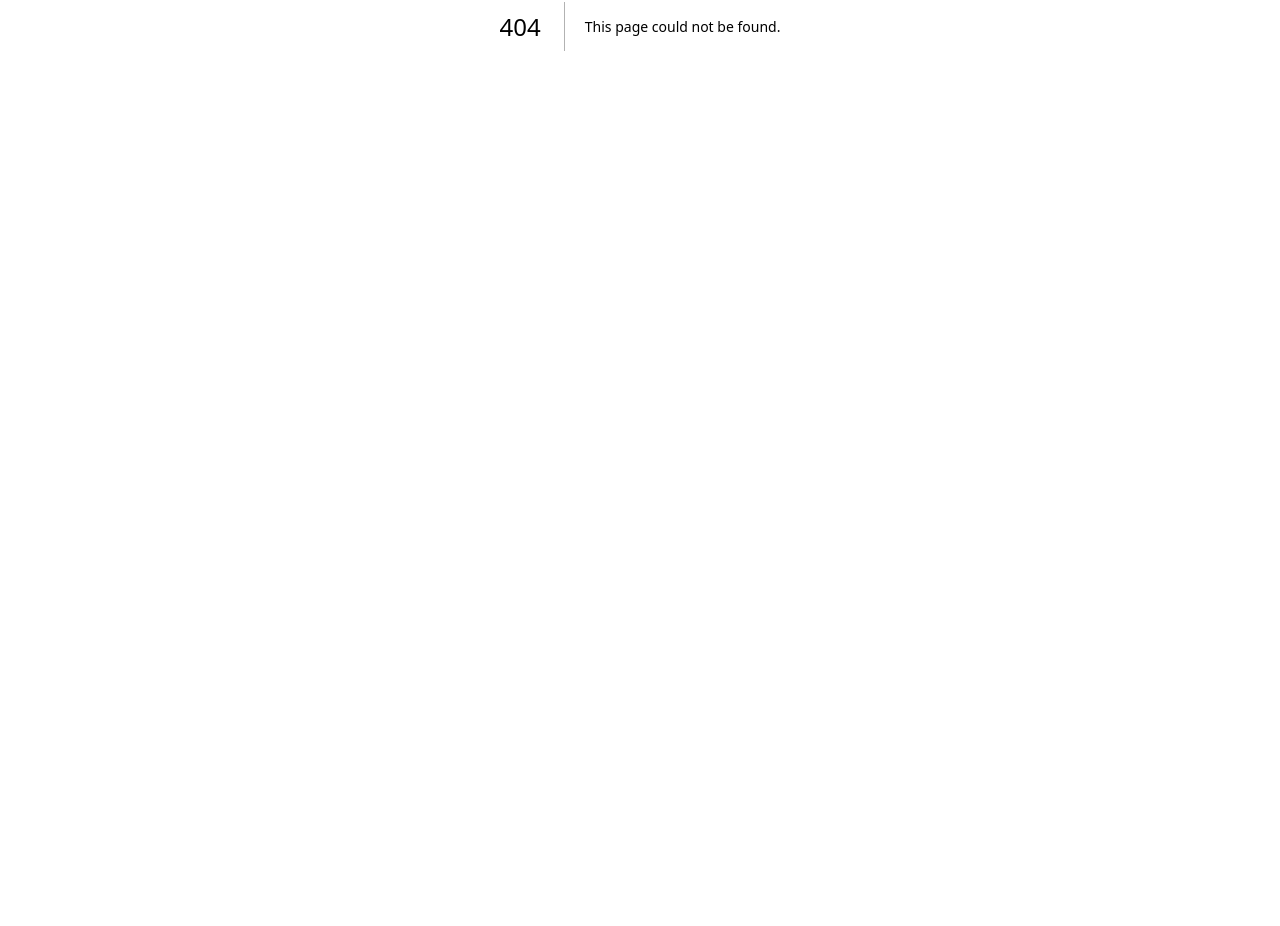
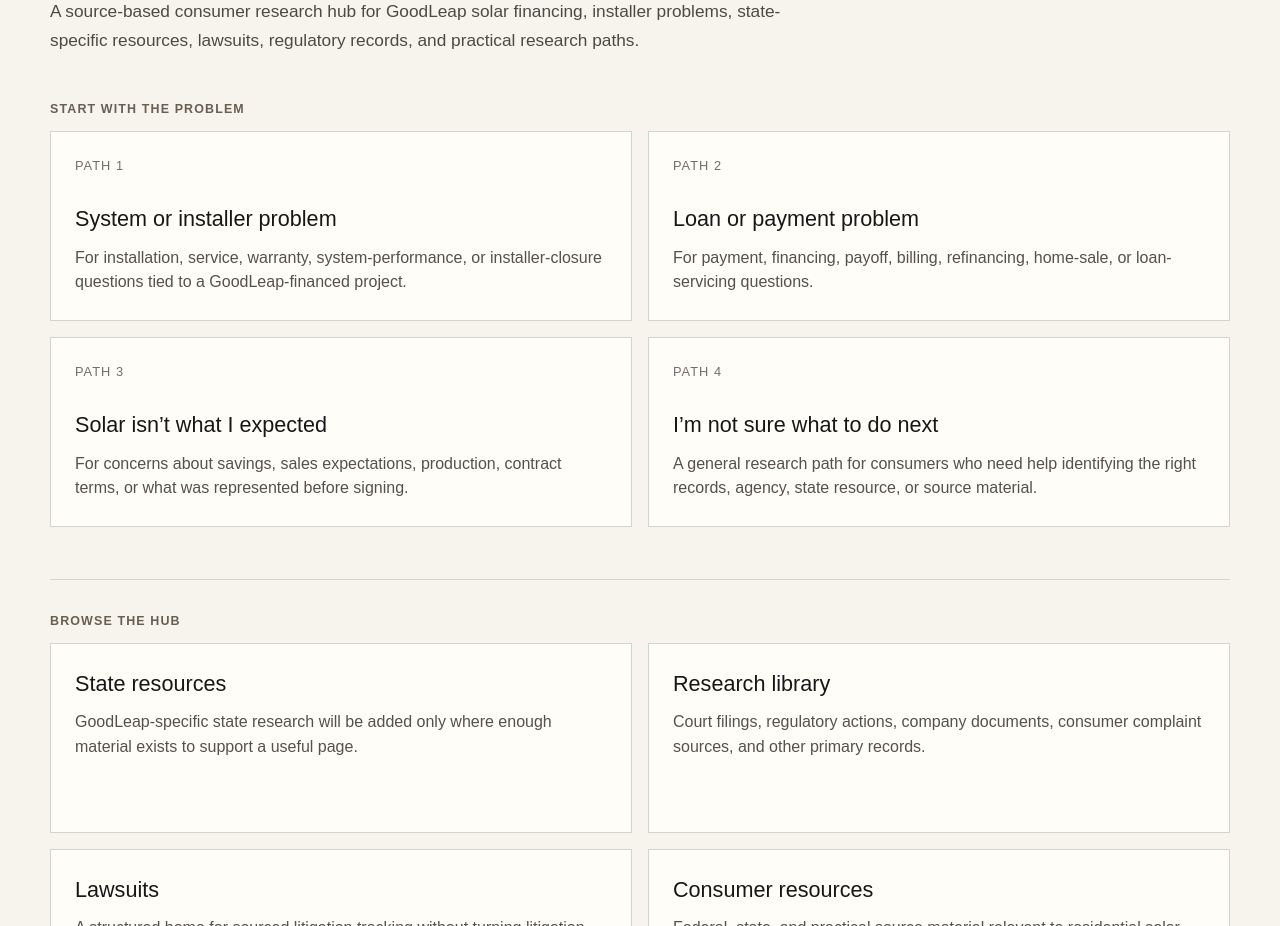
Before and after one commit to Decentralized-Rob/solar-consumer-research, a Next.js app: page /goodleap in a window 1280 px wide. Before the commit this address had no page. Shown: the part 374-1300 px from the top of the page. Before the commit the page ends 800 px from the top, so only its background shows below. Built offline with nearby package versions, Linux system fonts and the light colour scheme.

Commit message:
Add GoodLeap hub landing scaffold

```diff
--- /dev/null
+++ b/app/goodleap/page.tsx
@@ -0,0 +1,78 @@
+import Link from "next/link";
+
+const tracks = [
+  {
+    title: "System or installer problem",
+    copy: "For installation, service, warranty, system-performance, or installer-closure questions tied to a GoodLeap-financed project.",
+    href: "/goodleap/issues/system-installer",
+  },
+  {
+    title: "Loan or payment problem",
+    copy: "For payment, financing, payoff, billing, refinancing, home-sale, or loan-servicing questions.",
+    href: "/goodleap/issues/loan-payments",
+  },
+  {
+    title: "Solar isn’t what I expected",
+    copy: "For concerns about savings, sales expectations, production, contract terms, or what was represented before signing.",
+    href: "/goodleap/issues/expectations",
+  },
+  {
+    title: "I’m not sure what to do next",
+    copy: "A general research path for consumers who need help identifying the right records, agency, state resource, or source material.",
+    href: "/goodleap/issues/next-steps",
+  },
+];
+
+const sections = [
+  ["State resources", "GoodLeap-specific state research will be added only where enough material exists to support a useful page.", "/goodleap/states"],
+  ["Research library", "Court filings, regulatory actions, company documents, consumer complaint sources, and other primary records.", "/goodleap/research"],
+  ["Lawsuits", "A structured home for sourced litigation tracking without turning litigation into the entire hub.", "/goodleap/lawsuits"],
+  ["Consumer resources", "Federal, state, and practical source material relevant to residential solar financing and disputes.", "/goodleap/resources"],
+] as const;
+
+export default function GoodLeapHubPage() {
+  return (
+    <main className="gl-main">
+      <section className="gl-hero">
+        <p className="gl-kicker">Development scaffold · not yet published</p>
+        <h1>GoodLeap Consumer Resource Center</h1>
+        <p>
+          A source-based consumer research hub for GoodLeap solar financing, installer problems,
+          state-specific resources, lawsuits, regulatory records, and practical research paths.
+        </p>
+      </section>
+
+      <section aria-labelledby="gl-start-heading">
+        <p className="gl-kicker">Start with the problem</p>
+        <div className="gl-track-grid" id="gl-start-heading">
+          {tracks.map((track, index) => (
+            <Link className="gl-card" href={track.href} key={track.href}>
+              <small>Path {index + 1}</small>
+              <h2>{track.title}</h2>
+              <p>{track.copy}</p>
+            </Link>
+          ))}
+        </div>
+      </section>
+
+      <hr className="gl-divider" />
+
+      <section aria-label="GoodLeap research sections">
+        <p className="gl-kicker">Browse the hub</p>
+        <div className="gl-section-grid">
+          {sections.map(([title, copy, href]) => (
+            <Link className="gl-card" href={href} key={href}>
+              <h3>{title}</h3>
+              <p>{copy}</p>
+            </Link>
+          ))}
+        </div>
+      </section>
+
+      <aside className="gl-note">
+        Research assistance will reuse the existing SolarComplaint.com form architecture where practical.
+        The final form is intentionally not implemented in this scaffold.
+      </aside>
+    </main>
+  );
+}
```
